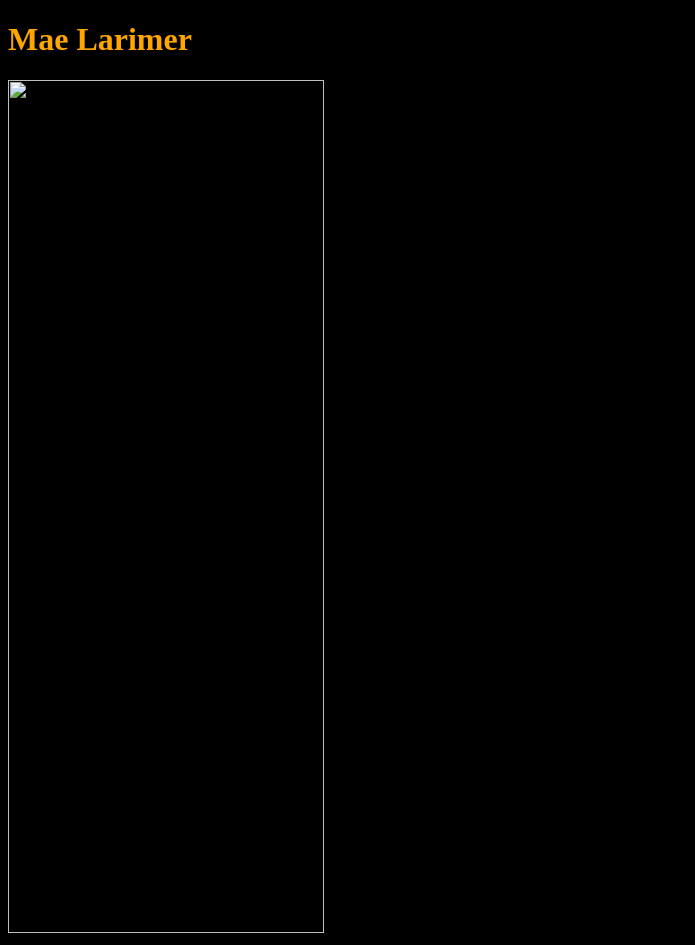
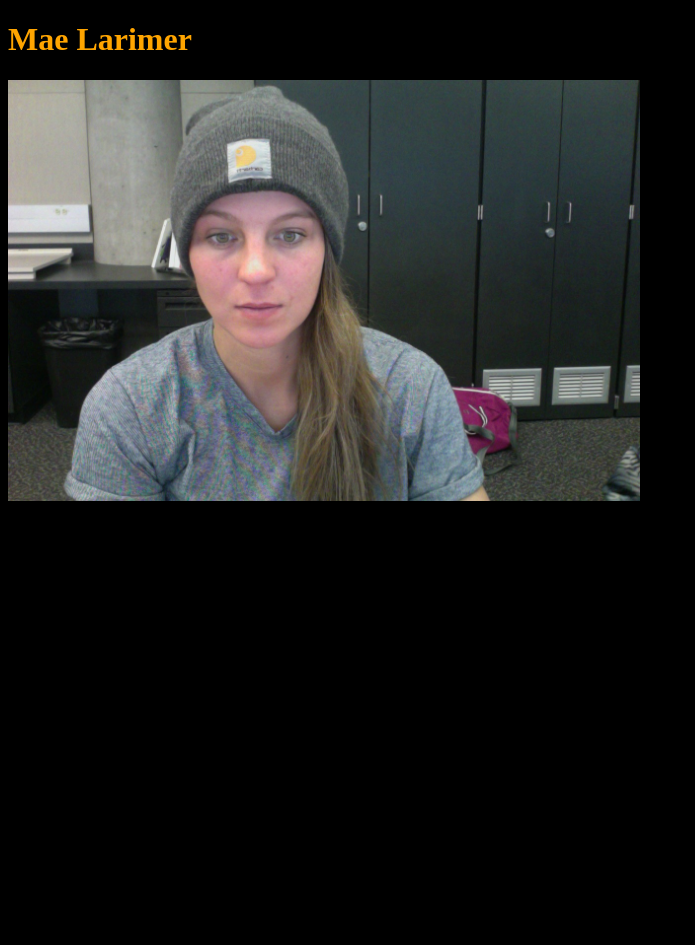
Before and after one commit to maelarimer/maelarimer.github.io, a plain HTML site: page index.html in a window 1280 px wide. Shown: the whole page, without its empty margins (0-695 px from the left). After the commit the page ends 800 px from the top, so only its background shows below. Drawn offline with Linux system fonts and the light colour scheme.

Commit message:
Added files via upload
pics image

```diff
--- a/index.html
+++ b/index.html
@@ -30,7 +30,7 @@ body {
 
 <h1>Mae Larimer</h1>
 
-<img src="file:///Macintosh HD/Users/mlarimer/Desktop/Photo on 3-28-16 at 10.23 AM.jpg" width="1280" height="853" alt=""/>
+<img src="me.jpg" />
 
 
 </body>
```
Also changed, not shown: me.jpg (added).
